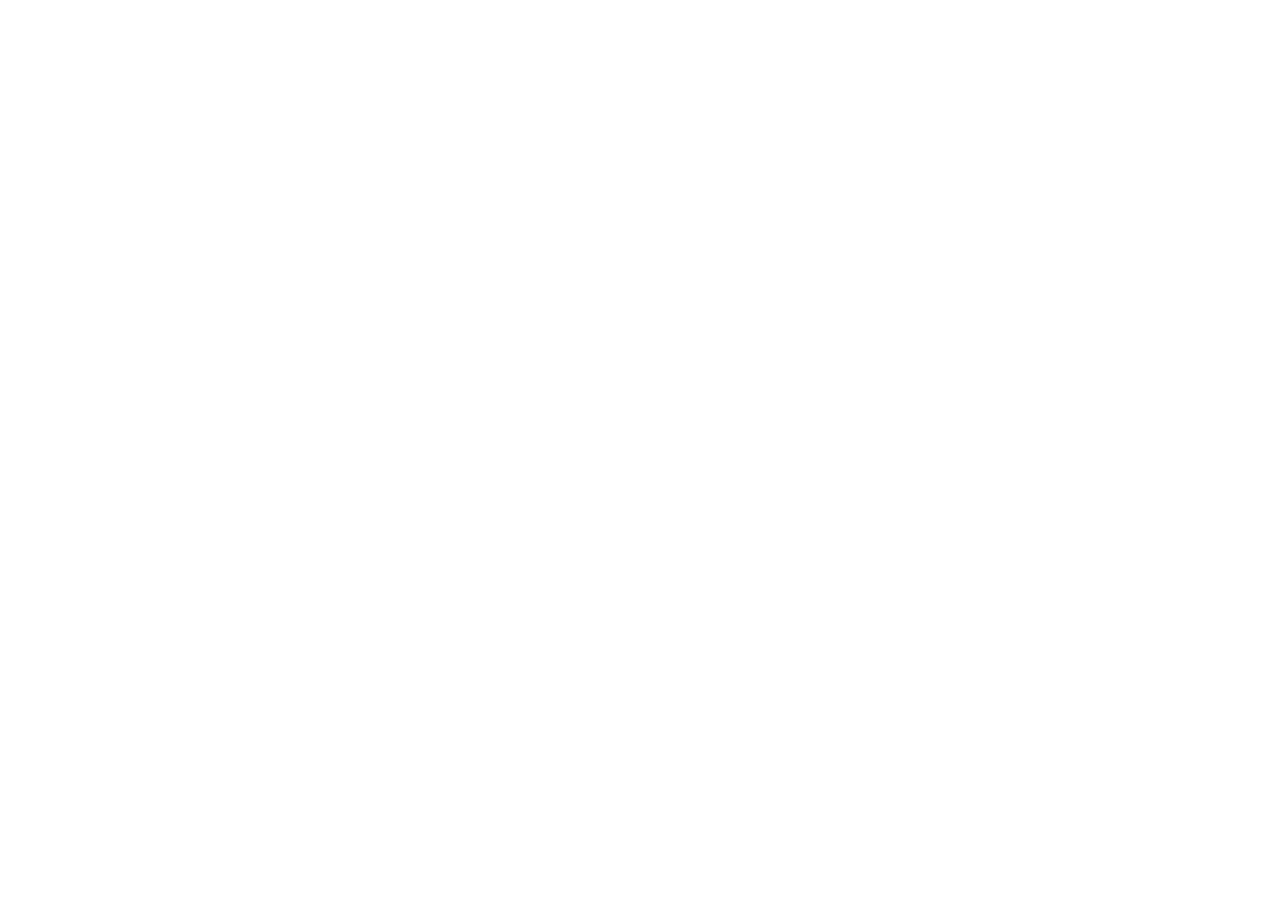
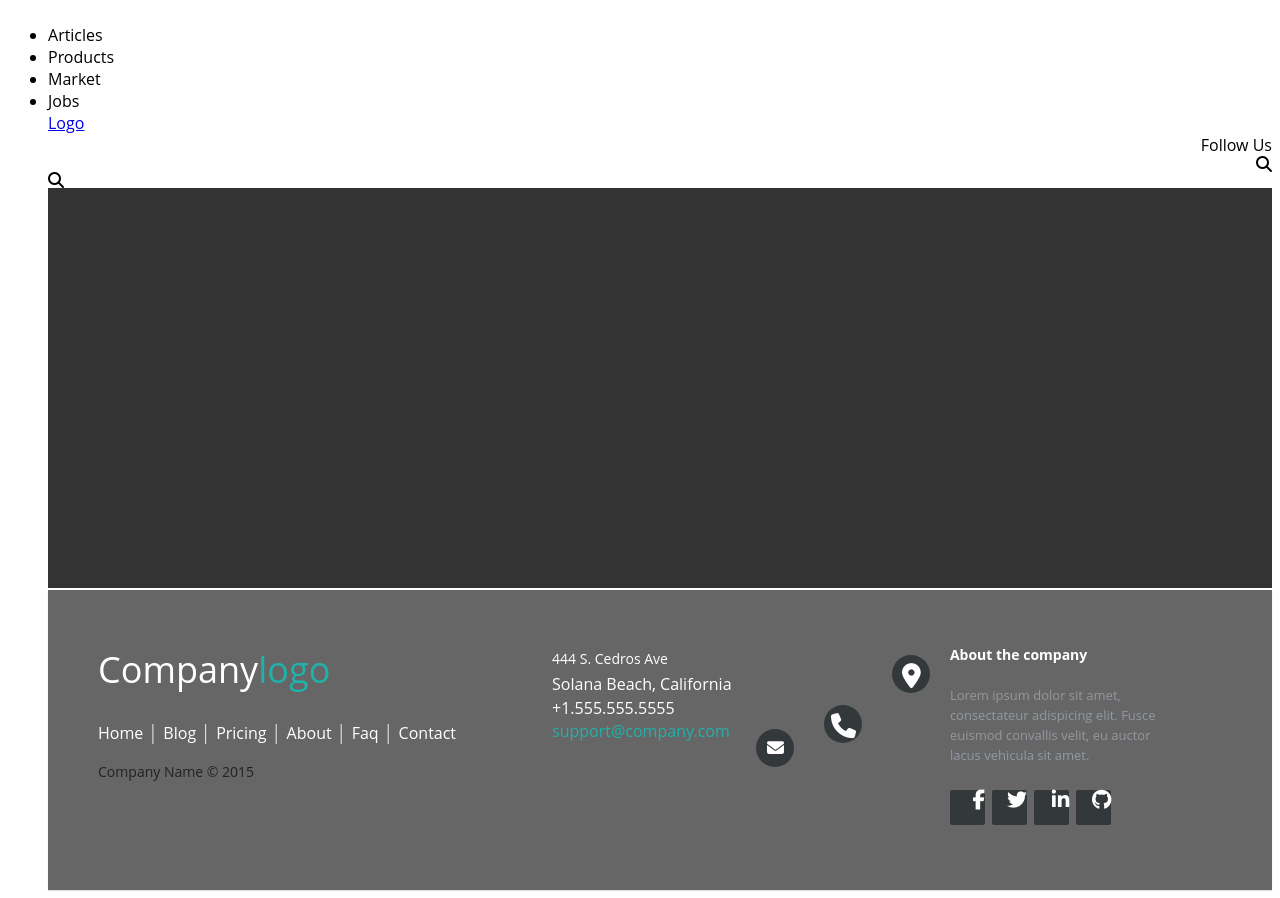
Before and after one commit to crystalOberg/codeup-web-exercises, a plain HTML site: page css/flexbox-nav-exercise.html in a window 1280 px wide. Before the commit the page ends 800 px from the top, so only its background shows below. Drawn offline with Linux system fonts and the light colour scheme.

Commit message:
exercise update

```diff
--- a/css/flexbox-nav-exercise.css
+++ b/css/flexbox-nav-exercise.css
@@ -0,0 +1,251 @@
+.navigation-bar {
+    background-color: darkgray;
+    overflow: hidden;
+    font-weight: bold;
+}
+em {
+    box-sizing: border-box;
+}
+.navigation-bar a {
+    float: left;
+    color: black;
+    text-align: center;
+    padding: 14px 16px;
+    text-decoration: none;
+    font-weight: bold;
+    display: -moz-inline-block;
+}
+
+.navigation-bar a:hover {
+    color: blue;
+}
+.logo:hover {
+    color: blue;
+}
+.follow-us:hover {
+    color: blue;
+}
+.navigation-bar a.active {
+    color: black;
+}
+.logo {
+    display: flex;
+    font-size: 3em;
+    padding-top: .2em;
+    padding-bottom: .2em;
+    position: absolute;
+}
+.follow-us {
+    display: flex;
+    flex-direction: row-reverse;
+    flex-wrap: initial;
+
+}
+body {
+    display: flex;
+    flex-direction: column;
+    min-height: 100vh;
+}
+.footer {
+    margin-top: auto;
+    background-color: cornflowerblue;
+    overflow: hidden;
+    font-weight: bold;
+}
+
+.footer:hover {
+    color: blue;
+}
+
+* {
+    font-family: Open Sans;
+}
+
+section {
+    width: 100%;
+    display: inline-block;
+    background: #333;
+    height: 50vh;
+    text-align: center;
+    font-size: 22px;
+    font-weight: 700;
+    text-decoration: underline;
+}
+
+.footer-distributed{
+    background: #666;
+    box-shadow: 0 1px 1px 0 rgba(0, 0, 0, 0.12);
+    box-sizing: border-box;
+    width: 100%;
+    text-align: left;
+    font: bold 16px sans-serif;
+    padding: 55px 50px;
+}
+
+.footer-distributed .footer-left,
+.footer-distributed .footer-center,
+.footer-distributed .footer-right{
+    display: inline-block;
+    vertical-align: top;
+}
+
+
+.footer-distributed .footer-left{
+    width: 40%;
+}
+
+
+.footer-distributed h3{
+    color:  #ffffff;
+    font: normal 36px 'Open Sans', cursive;
+    margin: 0;
+}
+
+.footer-distributed h3 span{
+    color:  lightseagreen;
+}
+
+
+.footer-distributed .footer-links{
+    color:  #ffffff;
+    margin: 20px 0 12px;
+    padding: 0;
+}
+
+.footer-distributed .footer-links a{
+    display:inline-block;
+    line-height: 1.8;
+    font-weight:400;
+    text-decoration: none;
+    color:  inherit;
+}
+
+.footer-distributed .footer-company-name{
+    color:  #222;
+    font-size: 14px;
+    font-weight: normal;
+    margin: 0;
+}
+
+
+.footer-distributed .footer-center{
+    width: 35%;
+}
+
+.footer-distributed .footer-center i{
+    background-color:  #33383b;
+    color: #ffffff;
+    font-size: 25px;
+    width: 38px;
+    height: 38px;
+    border-radius: 50%;
+    text-align: center;
+    line-height: 42px;
+    margin: 10px 15px;
+    vertical-align: middle;
+}
+
+.footer-distributed .footer-center i.fa-envelope{
+    font-size: 17px;
+    line-height: 38px;
+}
+
+.footer-distributed .footer-center p{
+    display: inline-block;
+    color: #ffffff;
+    font-weight:400;
+    vertical-align: middle;
+    margin:0;
+}
+
+.footer-distributed .footer-center p span{
+    display:block;
+    font-weight: normal;
+    font-size:14px;
+    line-height:2;
+}
+
+.footer-distributed .footer-center p a{
+    color:  lightseagreen;
+    text-decoration: none;;
+}
+
+.footer-distributed .footer-links a:before {
+    content: "|";
+    font-weight:300;
+    font-size: 20px;
+    left: 0;
+    color: #fff;
+    display: inline-block;
+    padding-right: 5px;
+}
+
+.footer-distributed .footer-links .link-1:before {
+    content: none;
+}
+
+
+.footer-distributed .footer-right{
+    width: 20%;
+}
+
+.footer-distributed .footer-company-about{
+    line-height: 20px;
+    color:  #92999f;
+    font-size: 13px;
+    font-weight: normal;
+    margin: 0;
+}
+
+.footer-distributed .footer-company-about span{
+    display: block;
+    color:  #ffffff;
+    font-size: 14px;
+    font-weight: bold;
+    margin-bottom: 20px;
+}
+
+.footer-distributed .footer-icons{
+    margin-top: 25px;
+}
+
+.footer-distributed .footer-icons a{
+    display: inline-block;
+    width: 35px;
+    height: 35px;
+    cursor: pointer;
+    background-color:  #33383b;
+    border-radius: 2px;
+
+    font-size: 20px;
+    color: #ffffff;
+    text-align: center;
+    line-height: 35px;
+
+    margin-right: 3px;
+    margin-bottom: 5px;
+}
+
+@media (max-width: 880px) {
+
+    .footer-distributed{
+        font: bold 14px sans-serif;
+    }
+
+    .footer-distributed .footer-left,
+    .footer-distributed .footer-center,
+    .footer-distributed .footer-right{
+        display: block;
+        width: 100%;
+        margin-bottom: 40px;
+        text-align: center;
+    }
+
+    .footer-distributed .footer-center i{
+        margin-left: 0;
+    }
+
+}
+i {
+   float: right;
+}
--- a/css/flexbox-nav-exercise.html
+++ b/css/flexbox-nav-exercise.html
@@ -2,9 +2,67 @@
 <html lang="en">
 <head>
     <meta charset="UTF-8">
-    <title>Title</title>
+    <title>Navigation Bar</title>
+    <link rel="stylesheet" href="flexbox-nav-exercise.css">
+    <script src="https://kit.fontawesome.com/2712cb72ae.js" crossorigin="anonymous"></script>
 </head>
 <body>
-
+<nav>
+    <ul class="container">
+    <li><a>Articles</a></li>
+    <li><a>Products</a></li>
+    <li><a>Market</a></li>
+    <li><a>Jobs</a></li>
+    <div>
+    <a href="logo">Logo</a>
+    </div>
+    <div class="icons">
+    <a class="follow-us">Follow Us</a>
+    <div class="icons">
+    <ul>
+        <i class="fa-solid fa-magnifying-glass">
+    </li>
+</div>
+<section></section>
+<footer class="footer-distributed">
+    <div class="footer-left">
+        <h3>Company<span>logo</span></h3>
+        <p class="footer-links">
+            <a href="#" class="link-1">Home</a>
+            <a href="#">Blog</a>
+            <a href="#">Pricing</a>
+            <a href="#">About</a>
+            <a href="#">Faq</a>
+            <a href="#">Contact</a>
+        </p>
+        <p class="footer-company-name">Company Name © 2015</p>
+    </div>
+    <div class="footer-center">
+        <div>
+            <i class="fa fa-map-marker"></i>
+            <p><span>444 S. Cedros Ave</span> Solana Beach, California</p>
+        </div>
+        <div>
+            <i class="fa fa-phone"></i>
+            <p>+1.555.555.5555</p>
+        </div>
+        <div>
+            <i class="fa fa-envelope"></i>
+            <p><a href="mailto:support@company.com">support@company.com</a></p>
+        </div>
+    </div>
+    <div class="footer-right">
+        <p class="footer-company-about">
+            <span>About the company</span>
+            Lorem ipsum dolor sit amet, consectateur adispicing elit. Fusce euismod convallis velit, eu auctor lacus vehicula sit amet.
+        </p>
+        <div class="footer-icons">
+            <a href="#"><i class="fa fa-facebook"></i></a>
+            <a href="#"><i class="fa fa-twitter"></i></a>
+            <a href="#"><i class="fa fa-linkedin"></i></a>
+            <a href="#"><i class="fa fa-github"></i></a>
+        </div>
+    </div>
+</footer>
 </body>
 </html>
```
Also changed, not shown: custom.css (added, +14 -0 lines), order-pizza.css (added, +40 -0 lines), order-pizza.html (added, +68 -0 lines), img/pizza.png (added), 1 other file.
